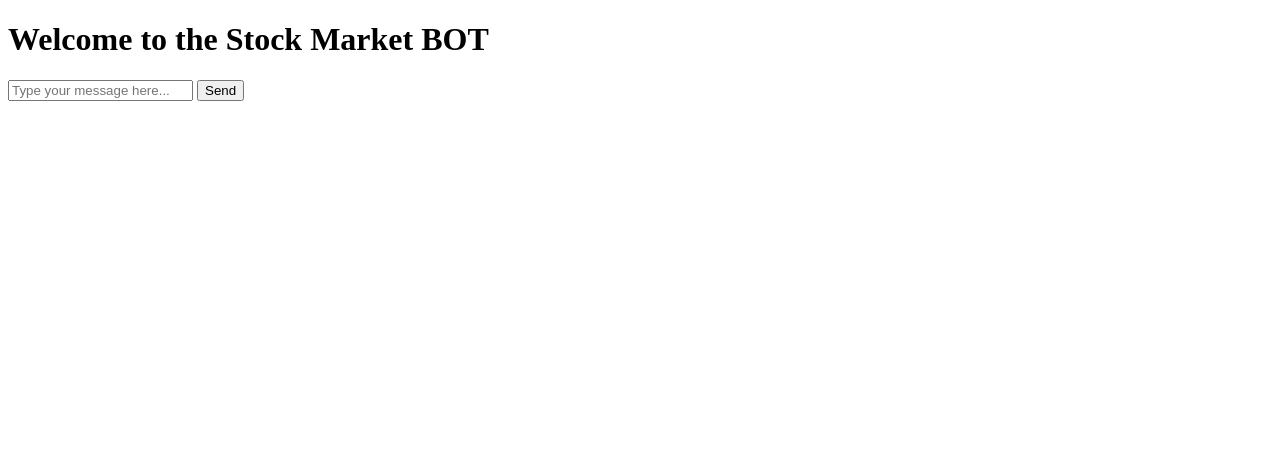
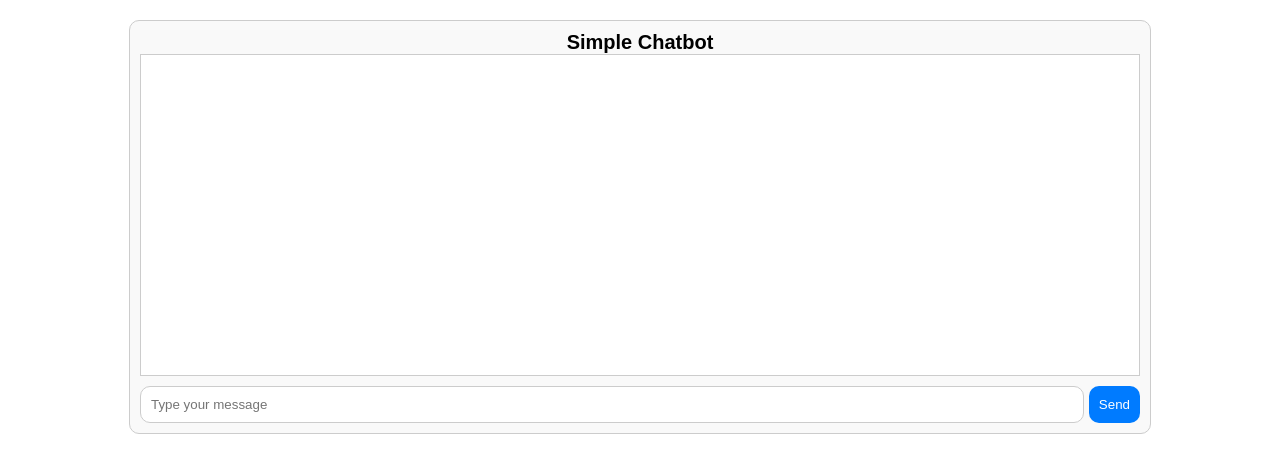
Before and after one commit to AFFI10/FinAssist-Project, a Flask app: template templates/stocks.html in a window 1280 px wide. Shown: the top 473 px of the page. Run offline with Flask 3, Linux system fonts and the light colour scheme; the template is opened without the code that fills it, so the values that code supplies are empty; parts of the project's set-up code (start-up, migrations or seed data) failed here and were passed over.

Commit message:
Update stocks.html

```diff
--- a/templates/stocks.html
+++ b/templates/stocks.html
@@ -2,30 +2,125 @@
 <html lang="en">
 <head>
     <meta charset="UTF-8">
-    <title>Stock Market BOT</title>
+    <meta name="viewport" content="width=device-width, initial-scale=1.0">
+    <title>Chatbot</title>
+    <link rel="stylesheet" href="https://cdnjs.cloudflare.com/ajax/libs/font-awesome/4.7.0/css/font-awesome.min.css">
+    <style>
+        body {
+            font-family: Arial, sans-serif;
+        }
+        .wrapper {
+            width: 1000px;
+            margin: 20px auto;
+            border: 1px solid #ccc;
+            border-radius: 10px;
+            padding: 10px;
+            background: #f9f9f9;
+        }
+        .title {
+            text-align: center;
+            font-size: 20px;
+            font-weight: bold;
+        }
+        .box {
+            height: 300px;
+            overflow-y: auto;
+            padding: 10px;
+            border: 1px solid #ccc;
+            margin-bottom: 10px;
+            background: #fff;
+        }
+        .item {
+            display: flex;
+            align-items: flex-start;
+            margin-bottom: 10px;
+        }
+        .item.right {
+            justify-content: flex-end;
+        }
+        .item.right .msg {
+            background: #dcf8c6;
+        }
+        .msg {
+            padding: 10px;
+            border-radius: 10px;
+            background: #eee;
+        }
+        .icon {
+            margin-right: 10px;
+        }
+        .typing-area {
+            display: flex;
+        }
+        .input-field {
+            flex: 1;
+            display: flex;
+        }
+        .input-field input {
+            flex: 1;
+            padding: 10px;
+            border: 1px solid #ccc;
+            border-radius: 10px;
+            margin-right: 5px;
+        }
+        .input-field button {
+            padding: 10px;
+            border: none;
+            background: #007bff;
+            color: #fff;
+            border-radius: 10px;
+        }
+    </style>
     <script src="https://code.jquery.com/jquery-3.6.0.min.js"></script>
 </head>
 <body>
-    <h1>Welcome to the Stock Market BOT</h1>
-    <div id="chat-box">
-        <div id="messages"></div>
+    <div class="wrapper" id="chat-box">
+        <div class="title">Simple Chatbot</div>
+        <div class="box" id="messages">
+            <!-- Messages will be appended here -->
+        </div>
+        <div class="typing-area">
+            <div class="input-field">
+                <input type="text" id="user-input" placeholder="Type your message" required>
+                <button id="send-btn">Send</button>
+            </div>
+        </div>
     </div>
-    <input type="text" id="user-input" placeholder="Type your message here..." />
-    <button id="send-btn">Send</button>
 
     <script>
-        $(document).ready(function(){
-            $('#send-btn').click(function(){
-                var userText = $('#user-input').val();
-                if(userText !== ""){
-                    $('#messages').append('<div><b>You:</b> ' + userText + '</div>');
-                    $.get("/get_response", {msg: userText}, function(data){
-                        $('#messages').append('<div><b>Bot:</b> ' + data + '</div>');
-                    });
-                    $('#user-input').val('');
-                }
-            });
+       document.getElementById('send-btn').addEventListener('click', function() {
+    const userInput = document.getElementById('user-input').value;
+    if (userInput.trim() !== '') {
+        appendMessage(userInput, 'right');
+
+        // Get bot response from server
+        $.get("/get_response", {msg: userInput}, function(data){
+            appendMessage(data, 'left');
         });
+
+        document.getElementById('user-input').value = '';
+    }
+});
+
+function appendMessage(text, alignment) {
+    const messageBox = document.getElementById('messages');
+    const messageItem = document.createElement('div');
+    messageItem.className = `item ${alignment}`;
+    const msg = document.createElement('div');
+    msg.className = 'msg';
+
+    if (alignment === 'left') {
+        msg.innerHTML = text;  // Use innerHTML for bot messages (left alignment)
+    } else {
+        msg.textContent = text;  // Use textContent for user messages (right alignment)
+    }
+
+    messageItem.appendChild(msg);
+    messageBox.appendChild(messageItem);
+    messageBox.scrollTop = messageBox.scrollHeight;  // Auto scroll to the bottom
+}
+
+
     </script>
 </body>
 </html>
```
